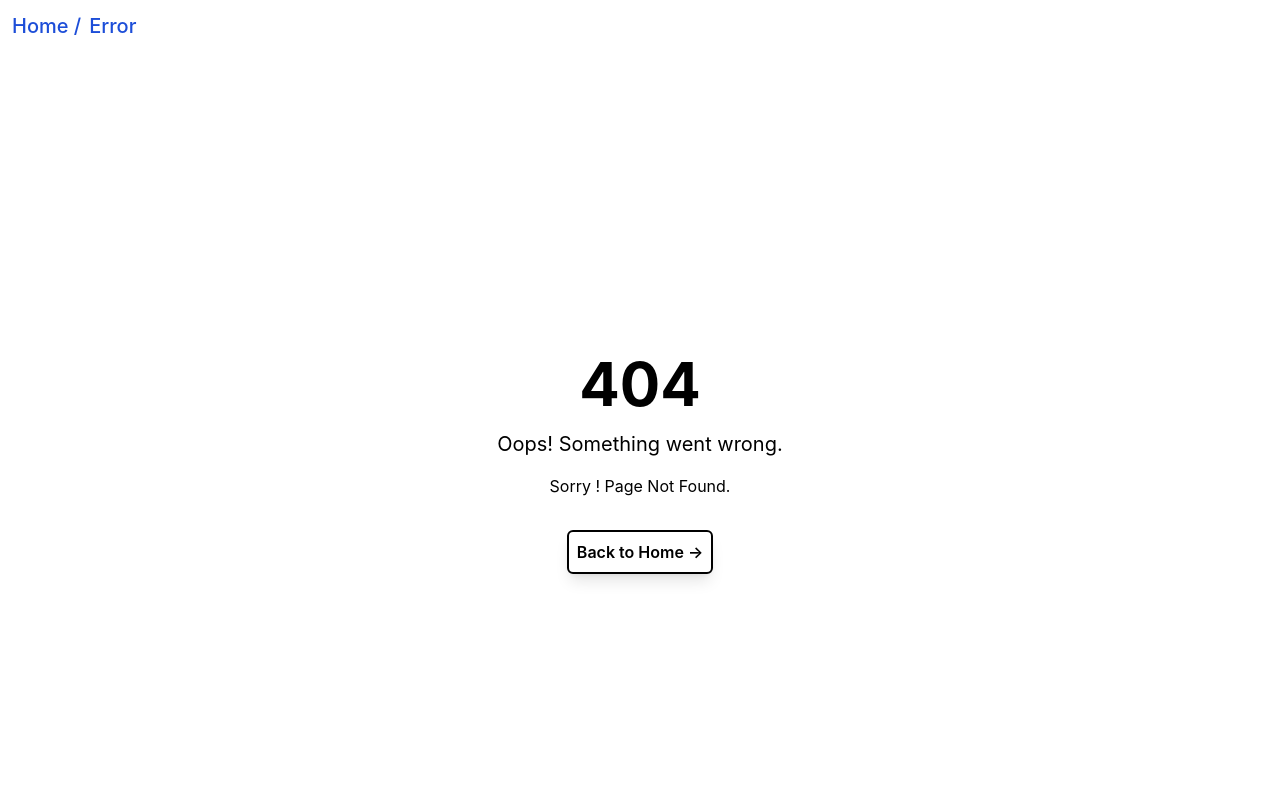
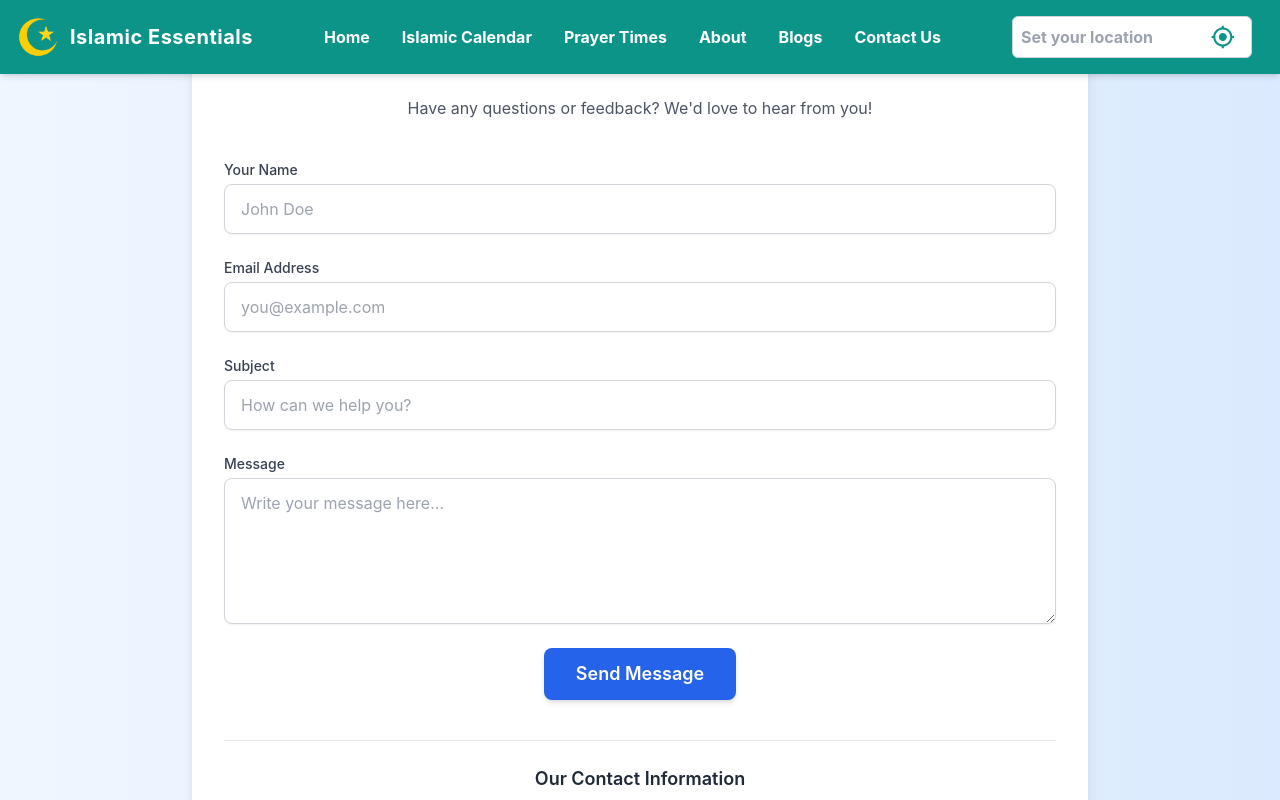
Before and after one commit to somu46/Islamic-calendar, a React (Create React App) app: page /contact-us in a window 1280 px wide. Before the commit this address had no page. Shown: the top 800 px of the page. Built offline with nearby package versions, Linux system fonts and the light colour scheme.

Commit message:
`Update app name and routes to "Islamic Essentials" in multiple files`

```diff
--- a/public/index.html
+++ b/public/index.html
@@ -36,7 +36,7 @@
 
     <link rel="manifest" href="%PUBLIC_URL%/manifest.json" />
 
-    <title>Islamic Calendar</title>
+    <title>Islamic Essentials</title>
   </head>
   <body>
     <noscript>You need to enable JavaScript to run this app.</noscript>
--- a/src/Components/Navbar/Navbar.js
+++ b/src/Components/Navbar/Navbar.js
@@ -35,23 +35,31 @@ const Navbar = () => {
             <Link to="/" className="flex items-center space-x-3">
               <img src={logo} alt="Islamic Knowledge" className="w-10 h-10" />
               <span className="text-xl font-bold tracking-wide hover:text-teal-300 transition">
-                Islamic Knowledge
+                Islamic Essentials
               </span>
             </Link>
           </div>
 
           {/* Center Menu (Desktop) */}
           <ul className="hidden md:flex space-x-8 items-center">
+          <li>
+              <NavLink
+                to="/"
+                className="hover:text-teal-300 transition"
+              >
+                Home
+              </NavLink>
+            </li>
             <li>
               <NavLink
-                to="/data/islamic-calendar"
+                to="/essentials/islamic-calendar"
                 className="hover:text-teal-300 transition"
               >
                 Islamic Calendar
               </NavLink>
             </li>
             <li>
-              <NavLink to="/data/prayer-times" className="hover:text-teal-300 transition">
+              <NavLink to="/essentials/prayer-times" className="hover:text-teal-300 transition">
                 Prayer Times
               </NavLink>
             </li>
@@ -63,6 +71,11 @@ const Navbar = () => {
             <li>
               <NavLink to="/blogs" className="hover:text-teal-300 transition">
                 Blogs
+              </NavLink>
+            </li>
+            <li>
+              <NavLink to="/contact-us" className="hover:text-teal-300 transition">
+                Contact Us
               </NavLink>
             </li>
           </ul>
@@ -119,13 +132,18 @@ const Navbar = () => {
                     Blogs
                   </NavLink>
                 </li>
+                <li>
+              <NavLink to="/contact-us" className="hover:text-teal-300 transition">
+                Contact Us
+              </NavLink>
+            </li>
 
-                <p className="text-2xl text-white mt-4">Our Products</p>
+                <p className="text-2xl text-white mt-4">Islamic Essentials</p>
                 <hr className="border-teal-300 my-2" />
 
                 <li>
                   <NavLink
-                    to="/data/islamic-calendar"
+                    to="/essentials/islamic-calendar"
                     className="hover:text-teal-300 transition"
                     onClick={handleMobileHistory}
                   >
@@ -134,7 +152,7 @@ const Navbar = () => {
                 </li>
                 <li>
                   <NavLink
-                    to="/data/al-quran"
+                    to="/essentials/al-quran"
                     className="hover:text-teal-300 transition"
                     onClick={handleMobileHistory}
                   >
@@ -143,7 +161,7 @@ const Navbar = () => {
                 </li>
                 <li>
                   <NavLink
-                    to="/data/prayer-times"
+                    to="/essentials/prayer-times"
                     className="hover:text-teal-300 transition"
                     onClick={handleMobileHistory}
                   >
@@ -152,7 +170,7 @@ const Navbar = () => {
                 </li>
                 <li>
                   <NavLink
-                    to="/data/prayer-times-table"
+                    to="/essentials/prayer-times-table"
                     className="hover:text-teal-300 transition"
                     onClick={handleMobileHistory}
                   >
@@ -161,7 +179,7 @@ const Navbar = () => {
                 </li>
                 <li>
                   <NavLink
-                    to="/data/date-converter"
+                    to="/essentials/date-converter"
                     className="hover:text-teal-300 transition"
                     onClick={handleMobileHistory}
                   >
@@ -170,14 +188,14 @@ const Navbar = () => {
                 </li>
                 <li>
                   <NavLink
-                    to="/data/zakat-calculator"
+                    to="/essentials/zakat-calculator"
                     className="hover:text-teal-300 transition"
                     onClick={handleMobileHistory}
                   >
                     Zakat Calculator
                   </NavLink>
                 </li>
-                <li className="bg-[#FF0000] w-[70%] my-3 p-1 rounded-md shadow-lg text-xl  ">
+                {/* <li className="bg-[#FF0000] w-[70%] my-3 p-1 rounded-md shadow-lg text-xl  ">
                   <NavLink
                     to="/islamic-holidays"
                     className=" hover:text-teal-300 transition "
@@ -185,7 +203,7 @@ const Navbar = () => {
                   >
                   Islamic  Holidays
                   </NavLink>
-                </li>
+                </li> */}
                 <SetLocation />
               </ul>
             </nav>
--- a/src/Components/Sidebar/Sidebar.js
+++ b/src/Components/Sidebar/Sidebar.js
@@ -116,7 +116,7 @@ const Sidebar = ({ sidebarOpen, setSidebarOpen }) => {
                   }`
                 }
               >
-                Holidays
+                Islamic Holidays
               </NavLink>
             </li>
             <li>
@@ -167,7 +167,7 @@ const Sidebar = ({ sidebarOpen, setSidebarOpen }) => {
                 Zakat Calculator
               </NavLink>
             </li>
-            <li className="bg-[#FF0000]  w-[90%] my-3 p-1 rounded-md shadow-lg text-[23px]  ">
+            {/* <li className="bg-[#FF0000]  w-[90%] my-3 p-1 rounded-md shadow-lg text-[23px]  ">
               <NavLink
                 to="/islamic-holidays"
                 className={({ isActive }) =>
@@ -178,7 +178,7 @@ const Sidebar = ({ sidebarOpen, setSidebarOpen }) => {
               >
                Islamic Holidays
               </NavLink>
-            </li>
+            </li> */}
           </ul>
         </nav>
       </div>
--- /dev/null
+++ b/src/Pages/Contact/ContactUs.js
@@ -0,0 +1,104 @@
+import React from 'react';
+
+const ContactUs = () => {
+  return (
+    <div className="min-h-screen bg-gradient-to-r from-blue-50 to-blue-100 flex items-center justify-center px-4 sm:px-6 lg:px-8">
+      <div className="w-full max-w-4xl bg-white shadow-lg rounded-lg p-8">
+        <h1 className="text-4xl font-extrabold text-gray-800 text-center mb-6">
+          Contact Us
+        </h1>
+        <p className="text-gray-600 text-center mb-10">
+          Have any questions or feedback? We'd love to hear from you!
+        </p>
+
+        <form className="space-y-6">
+          {/* Name Field */}
+          <div>
+            <label htmlFor="name" className="block text-sm font-medium text-gray-700">
+              Your Name
+            </label>
+            <input
+              type="text"
+              id="name"
+              name="name"
+              required
+              className="mt-1 block w-full px-4 py-3 border border-gray-300 rounded-lg shadow-sm focus:ring-blue-500 focus:border-blue-500"
+              placeholder="John Doe"
+            />
+          </div>
+
+          {/* Email Field */}
+          <div>
+            <label htmlFor="email" className="block text-sm font-medium text-gray-700">
+              Email Address
+            </label>
+            <input
+              type="email"
+              id="email"
+              name="email"
+              required
+              className="mt-1 block w-full px-4 py-3 border border-gray-300 rounded-lg shadow-sm focus:ring-blue-500 focus:border-blue-500"
+              placeholder="you@example.com"
+            />
+          </div>
+
+          {/* Subject Field */}
+          <div>
+            <label htmlFor="subject" className="block text-sm font-medium text-gray-700">
+              Subject
+            </label>
+            <input
+              type="text"
+              id="subject"
+              name="subject"
+              required
+              className="mt-1 block w-full px-4 py-3 border border-gray-300 rounded-lg shadow-sm focus:ring-blue-500 focus:border-blue-500"
+              placeholder="How can we help you?"
+            />
+          </div>
+
+          {/* Message Field */}
+          <div>
+            <label htmlFor="message" className="block text-sm font-medium text-gray-700">
+              Message
+            </label>
+            <textarea
+              id="message"
+              name="message"
+              required
+              rows="5"
+              className="mt-1 block w-full px-4 py-3 border border-gray-300 rounded-lg shadow-sm focus:ring-blue-500 focus:border-blue-500"
+              placeholder="Write your message here..."
+            ></textarea>
+          </div>
+
+          {/* Submit Button */}
+          <div className="text-center">
+            <button
+              type="submit"
+              className="w-full sm:w-auto px-8 py-3 bg-blue-600 text-white text-lg font-semibold rounded-lg shadow-md hover:bg-blue-700 transition duration-300"
+            >
+              Send Message
+            </button>
+          </div>
+        </form>
+
+        {/* Contact Info */}
+        <div className="mt-10 border-t pt-6 text-center space-y-4">
+          <h3 className="text-lg font-semibold text-gray-800">Our Contact Information</h3>
+          <p className="text-gray-600">
+            Phone: <span className="font-medium">+1 (234) 567-890</span>
+          </p>
+          <p className="text-gray-600">
+            Email: <span className="font-medium">contact@yourwebsite.com</span>
+          </p>
+          <p className="text-gray-600">
+            Address: <span className="font-medium">1234 Main St, Anytown, USA</span>
+          </p>
+        </div>
+      </div>
+    </div>
+  );
+};
+
+export default ContactUs;
```
Also changed, not shown: src/index.js (+13 -8 lines).
